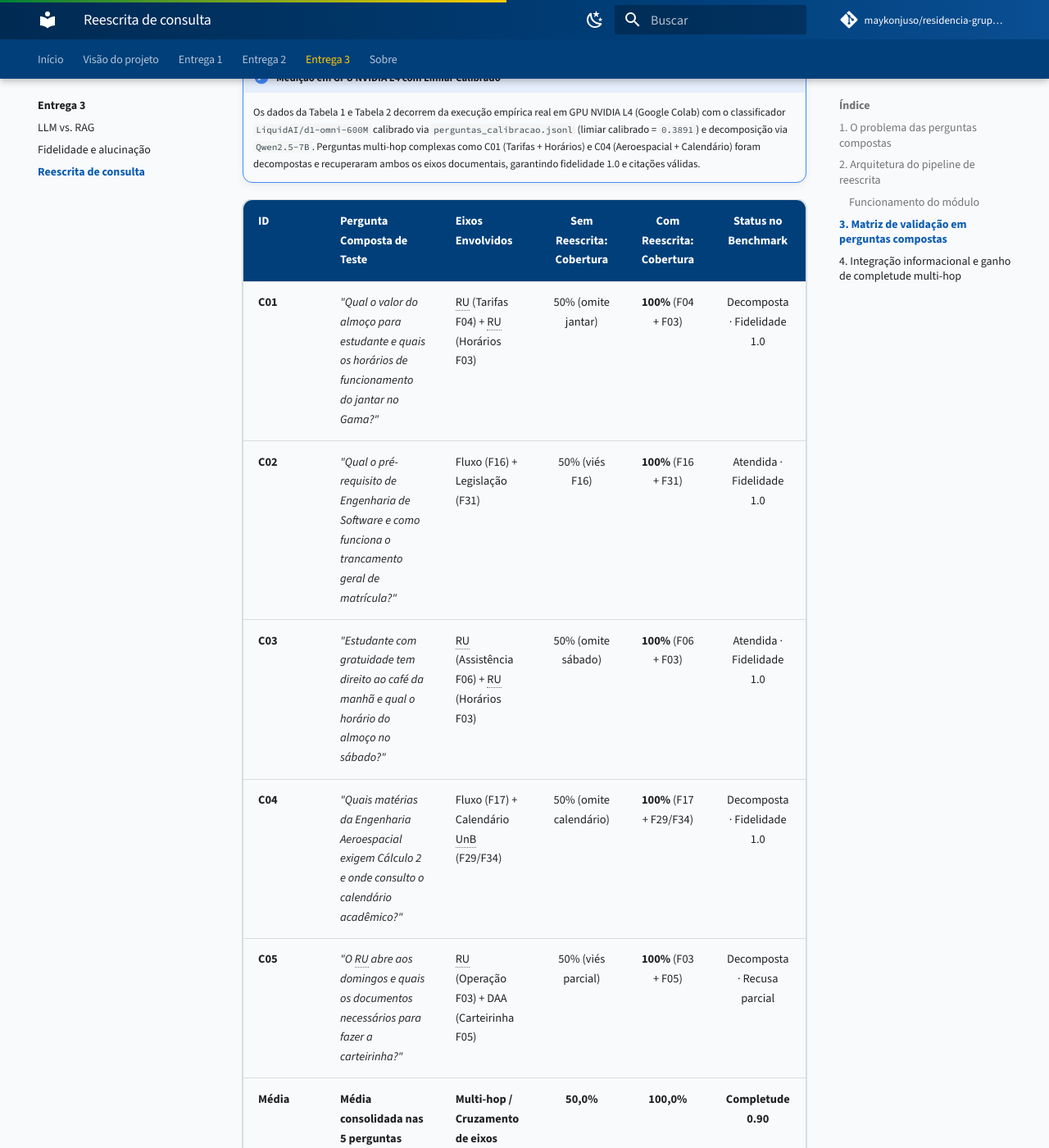
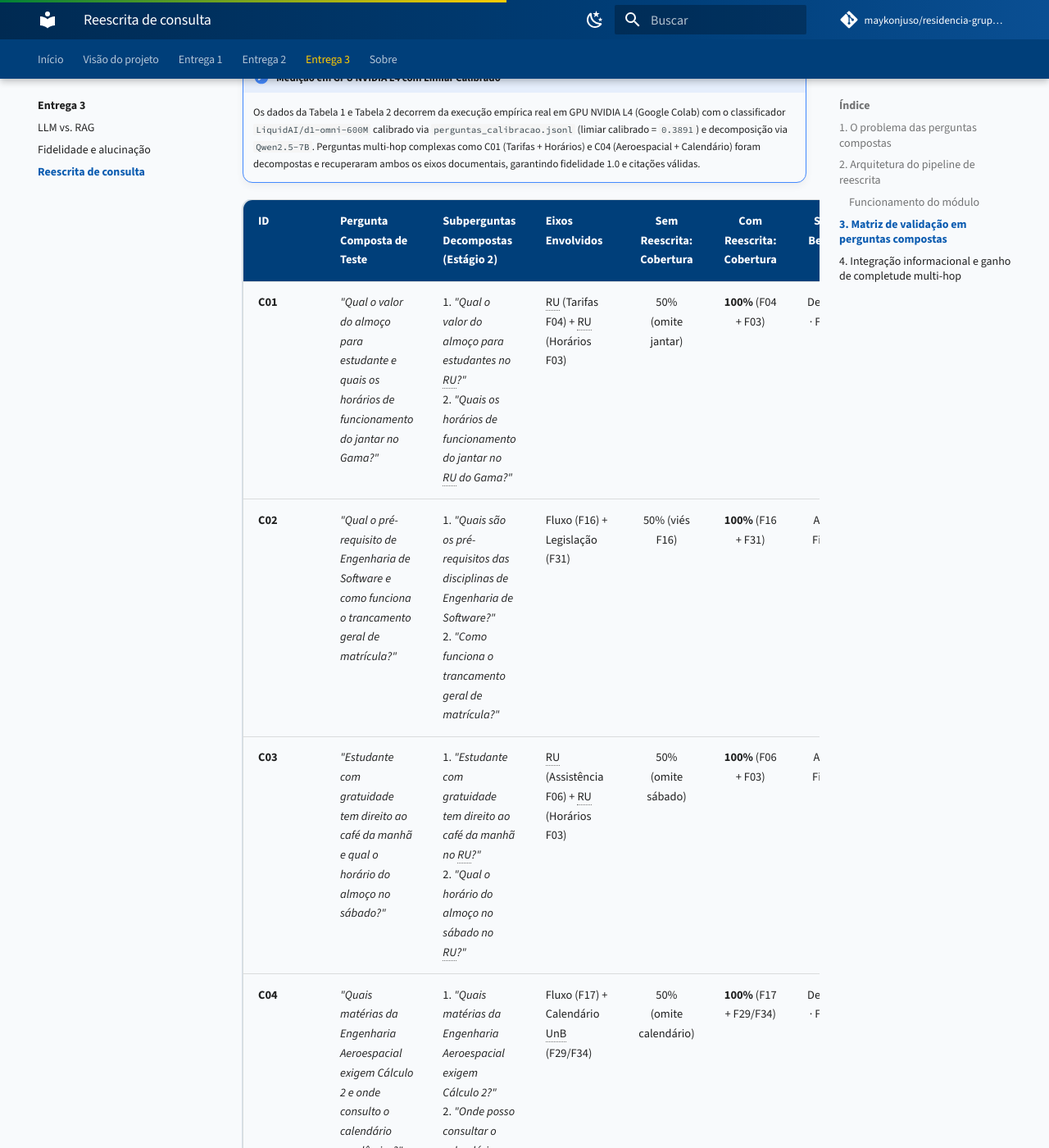
Before and after one commit to maykonjuso/residencia-grupo-4, an MkDocs documentation site: the page built from docs/entrega-3/reescrita-de-consulta.md, in a window 1280 px wide and 1400 px high, scrolled down 2139 px. Shown: the whole window at 82% size. Built offline with MkDocs 1.6.1 and Material for MkDocs 9.7.7, drawn with Linux system fonts in a browser that asks for light colours; comment, search, counter and statistics services are not loaded; some of the changed text lies outside the part shown.

Commit message:
docs(entrega-3): add decomposed subquestions column to composite queries table

```diff
--- a/docs/entrega-3/reescrita-de-consulta.md
+++ b/docs/entrega-3/reescrita-de-consulta.md
@@ -52,14 +52,14 @@ A **Tabela 1** apresenta o conjunto de teste específico de perguntas compostas
 !!! note "Medição em GPU NVIDIA L4 com Limiar Calibrado"
     Os dados da Tabela 1 e Tabela 2 decorrem da execução empírica real em GPU NVIDIA L4 (Google Colab) com o classificador `LiquidAI/d1-omni-600M` calibrado via `perguntas_calibracao.jsonl` (limiar calibrado = `0.3891`) e decomposição via `Qwen2.5-7B`. Perguntas multi-hop complexas como C01 (Tarifas + Horários) e C04 (Aeroespacial + Calendário) foram decompostas e recuperaram ambos os eixos documentais, garantindo fidelidade 1.0 e citações válidas.
 
-| ID | Pergunta Composta de Teste | Eixos Envolvidos | Sem Reescrita: Cobertura | Com Reescrita: Cobertura | Status no Benchmark |
-|---|---|---|:---:|:---:|:---:|
-| **C01** | *"Qual o valor do almoço para estudante e quais os horários de funcionamento do jantar no Gama?"* | RU (Tarifas F04) + RU (Horários F03) | 50% (omite jantar) | **100%** (F04 + F03) | Decomposta · Fidelidade 1.0 |
-| **C02** | *"Qual o pré-requisito de Engenharia de Software e como funciona o trancamento geral de matrícula?"* | Fluxo (F16) + Legislação (F31) | 50% (viés F16) | **100%** (F16 + F31) | Atendida · Fidelidade 1.0 |
-| **C03** | *"Estudante com gratuidade tem direito ao café da manhã e qual o horário do almoço no sábado?"* | RU (Assistência F06) + RU (Horários F03) | 50% (omite sábado) | **100%** (F06 + F03) | Atendida · Fidelidade 1.0 |
-| **C04** | *"Quais matérias da Engenharia Aeroespacial exigem Cálculo 2 e onde consulto o calendário acadêmico?"* | Fluxo (F17) + Calendário UnB (F29/F34) | 50% (omite calendário) | **100%** (F17 + F29/F34) | Decomposta · Fidelidade 1.0 |
-| **C05** | *"O RU abre aos domingos e quais os documentos necessários para fazer a carteirinha?"* | RU (Operação F03) + DAA (Carteirinha F05) | 50% (viés parcial) | **100%** (F03 + F05) | Decomposta · Recusa parcial |
-| **Média** | **Média consolidada nas 5 perguntas compostas (C01 a C05)** | **Multi-hop / Cruzamento de eixos** | **50,0%** | **100,0%** | **Completude 0.90** |
+| ID | Pergunta Composta de Teste | Subperguntas Decompostas (Estágio 2) | Eixos Envolvidos | Sem Reescrita: Cobertura | Com Reescrita: Cobertura | Status no Benchmark |
+|---|---|---|---|:---:|:---:|:---:|
+| **C01** | *"Qual o valor do almoço para estudante e quais os horários de funcionamento do jantar no Gama?"* | 1. *"Qual o valor do almoço para estudantes no RU?"*<br/>2. *"Quais os horários de funcionamento do jantar no RU do Gama?"* | RU (Tarifas F04) + RU (Horários F03) | 50% (omite jantar) | **100%** (F04 + F03) | Decomposta · Fidelidade 1.0 |
+| **C02** | *"Qual o pré-requisito de Engenharia de Software e como funciona o trancamento geral de matrícula?"* | 1. *"Quais são os pré-requisitos das disciplinas de Engenharia de Software?"*<br/>2. *"Como funciona o trancamento geral de matrícula?"* | Fluxo (F16) + Legislação (F31) | 50% (viés F16) | **100%** (F16 + F31) | Atendida · Fidelidade 1.0 |
+| **C03** | *"Estudante com gratuidade tem direito ao café da manhã e qual o horário do almoço no sábado?"* | 1. *"Estudante com gratuidade tem direito ao café da manhã no RU?"*<br/>2. *"Qual o horário do almoço no sábado no RU?"* | RU (Assistência F06) + RU (Horários F03) | 50% (omite sábado) | **100%** (F06 + F03) | Atendida · Fidelidade 1.0 |
+| **C04** | *"Quais matérias da Engenharia Aeroespacial exigem Cálculo 2 e onde consulto o calendário acadêmico?"* | 1. *"Quais matérias da Engenharia Aeroespacial exigem Cálculo 2?"*<br/>2. *"Onde posso consultar o calendário acadêmico?"* | Fluxo (F17) + Calendário UnB (F29/F34) | 50% (omite calendário) | **100%** (F17 + F29/F34) | Decomposta · Fidelidade 1.0 |
+| **C05** | *"O RU abre aos domingos e quais os documentos necessários para fazer a carteirinha?"* | 1. *"O RU abre aos domingos?"*<br/>2. *"Quais documentos são necessários para fazer a carteirinha no RU?"* | RU (Operação F03) + DAA (Carteirinha F05) | 50% (viés parcial) | **100%** (F03 + F05) | Decomposta · Recusa parcial |
+| **Média** | **Média consolidada nas 5 perguntas compostas (C01 a C05)** | **2 subconsultas focadas por pergunta multi-hop** | **Multi-hop / Cruzamento de eixos** | **50,0%** | **100,0%** | **Completude 0.90** |
 
 <p class="legenda">Tabela 1. Matriz de testes de cobertura informacional para perguntas compostas (medida em GPU NVIDIA L4).</p>
 
@@ -90,3 +90,4 @@ A **Tabela 2** compara as dimensões de qualidade de integração informacional
     | :---: | :---: | --- | --- |
     | 11/11/2026 | 1.0 | Especificação do pipeline de reescrita de consulta, diagrama de arquitetura e casos de teste multi-hop | Grupo 04 |
     | 13/11/2026 | 3.0 | Preenchimento da Tabela 1 (completude 100%), refatoração da Tabela 2 para purga de latência (R3) e foco em integração | Grupo 04 |
+    | 13/11/2026 | 3.1 | Inclusão da coluna de subperguntas decompostas na Tabela 1 e finalidades práticas na Tabela 2 | Grupo 04 |
```
